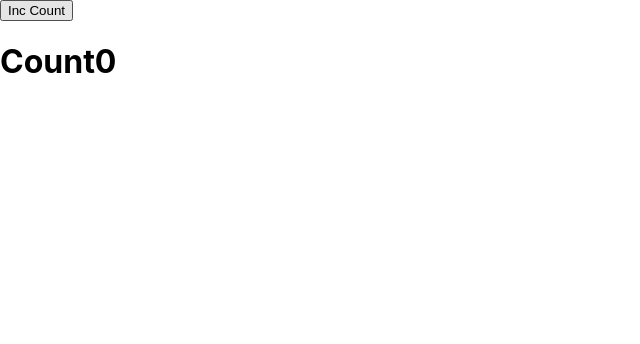
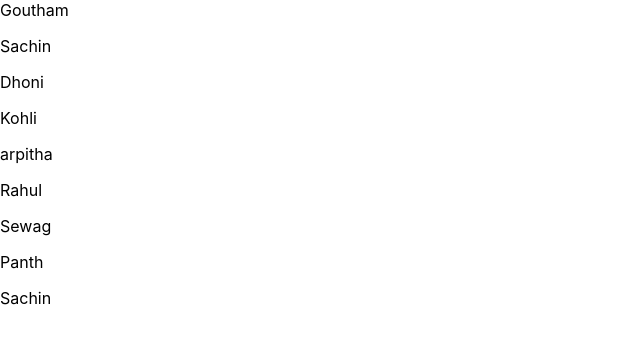
Before and after one commit to ArpithaPuttegowda/Reactjs8amApril, a React (Create React App) app in the folder sampleproject/: page / in a window 1280 px wide. Shown: the top 344 px of the page, without its empty margins (0-640 px from the left). Built offline with nearby package versions, Linux system fonts and the light colour scheme.

Commit message:
listAndKeys

```diff
--- a/sampleproject/src/App.js
+++ b/sampleproject/src/App.js
@@ -1,10 +1,12 @@
 import {Component} from "react";
 import Parent from "./Component/ForwardingREf";
 import GetElementRefOnChange from "./Component/getElementRefOnChange";
+import ListKeys from "./Component/ListKeys";
 import ReactCreateRef from "./Component/ReactCreateRef";
 import RefReact18 from "./Component/RefReact18";
 import SetState1 from "./Component/SetState1";
 import SetState2 from "./Component/SetState2Cb";
+import SetState3 from "./Component/SetStateCBasFirstArg";
 
 class App extends Component {
   render() {
@@ -15,7 +17,9 @@ class App extends Component {
         {/* <Parent /> */}
         {/* <GetElementRefOnChange /> */}
         {/* <SetState1 /> */}
-        <SetState2 />
+        {/* <SetState2 /> */}
+        {/* <SetState3 /> */}
+        <ListKeys />
       </>
     );
   }
--- /dev/null
+++ b/sampleproject/src/Component/ListKeys.js
@@ -0,0 +1,25 @@
+import React, {Component} from "react";
+
+export default class ListKeys extends Component {
+  render() {
+    const players = [
+      "Goutham",
+      "Sachin",
+      "Dhoni",
+      "Kohli",
+      "arpitha",
+      "Rahul",
+      "Sewag",
+      "Panth",
+      "Sachin"
+    ];
+
+    return (
+      <div>
+        {players.map((value, index) => {
+          return <p key={value + index}>{value}</p>;
+        })}
+      </div>
+    );
+  }
+}
--- /dev/null
+++ b/sampleproject/src/Component/SetStateCBasFirstArg.js
@@ -0,0 +1,40 @@
+import React, {Component} from "react";
+
+//setState with callback as a argument
+
+export default class SetState3 extends Component {
+  state = {
+    count: 0,
+    name: "arpitha"
+  };
+
+  handleCount1 = () => {
+    // this.setState((prevState) => {
+    //   return {
+    //     count: prevState.count + 1
+    //   };
+    // });
+    this.setState((prevState) => ({
+      count: prevState.count + 1
+    }));
+  };
+
+  handleCount5 = () => {
+    this.handleCount1();
+    this.handleCount1();
+    this.handleCount1();
+    this.handleCount1();
+    this.handleCount1();
+  };
+
+  render() {
+    return (
+      <div>
+        <button onClick={this.handleCount1}>Inc Count</button>
+        {/* <h1>Count{this.state.count}</h1> */}
+        <button onClick={this.handleCount5}>Inc Count5</button>
+        <h1>Count {this.state.count} </h1>
+      </div>
+    );
+  }
+}
```
